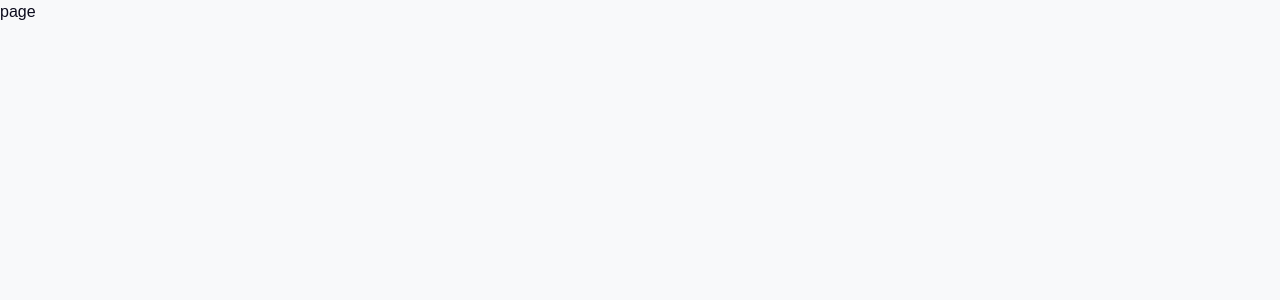
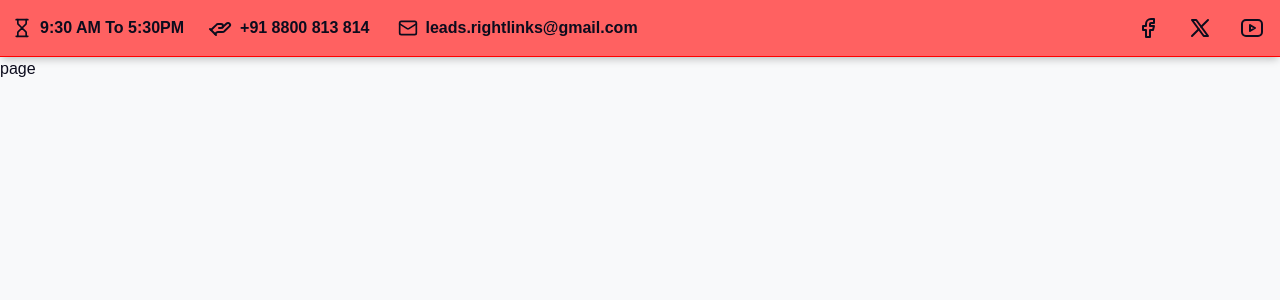
Before and after one commit to ishan-pentasoft/immigration, a Next.js app: page / in a window 1280 px wide. Shown: the top 300 px of the page. Built offline with nearby package versions, Linux system fonts and the light colour scheme.

Commit message:
Feat: Created the topbar.

```diff
--- a/app/(root)/layout.tsx
+++ b/app/(root)/layout.tsx
@@ -1,3 +1,4 @@
+import Topbar from '@/components/Topbar';
 import React from 'react';
 
 export default function RootLayout({
@@ -7,6 +8,7 @@ export default function RootLayout({
 }>) {
   return (
             <div className="w-full min-h-screen select-none">
+                <Topbar/>
               <main className="flex-1">{children}</main>
             </div>
           );
--- a/app/globals.css
+++ b/app/globals.css
@@ -4,49 +4,54 @@
 @custom-variant dark (&:is(.dark *));
 
 :root {
-  --background: oklch(0.9816 0.0017 247.8390);
+  --background: oklch(0.9816 0.0017 247.839);
   --foreground: oklch(0.1649 0.0352 281.8285);
-  --card: oklch(1.0000 0 0);
+  --card: oklch(1 0 0);
   --card-foreground: oklch(0.1649 0.0352 281.8285);
-  --popover: oklch(1.0000 0 0);
+  --popover: oklch(1 0 0);
   --popover-foreground: oklch(0.1649 0.0352 281.8285);
-  --primary: oklch(0.6280 0.2577 29.2339);
-  --primary-foreground: oklch(1.0000 0 0);
-  --secondary: oklch(0.9595 0.0200 286.0164);
+  --primary: oklch(0.628 0.2577 29.2339);
+  --primary-foreground: oklch(1 0 0);
+  --secondary: oklch(0.9595 0.02 286.0164);
   --secondary-foreground: oklch(0.1649 0.0352 281.8285);
-  --muted: oklch(0.9595 0.0200 286.0164);
-  --muted-foreground: oklch(0.1649 0.0352 281.8285);
-  --accent: oklch(0.6976 0.1930 23.5425);
+  --muted: oklch(0.9595 0.02 286.0164);
+  --muted-foreground: oklch(0.6245 0.05 278.1046);
+  --accent: oklch(0.6976 0.193 23.5425);
   --accent-foreground: oklch(0.1649 0.0352 281.8285);
-  --destructive: oklch(0.6535 0.2348 34.0370);
-  --destructive-foreground: oklch(1.0000 0 0);
+  --destructive: oklch(0.6535 0.2348 34.037);
+  --destructive-foreground: oklch(1 0 0);
   --border: oklch(0.9205 0.0086 225.0878);
   --input: oklch(0.9205 0.0086 225.0878);
-  --ring: oklch(0.6280 0.2577 29.2339);
+  --ring: oklch(0.628 0.2577 29.2339);
   --chart-1: oklch(0.6726 0.2904 341.4084);
   --chart-2: oklch(0.5488 0.2944 299.0954);
   --chart-3: oklch(0.8442 0.1457 209.2851);
-  --chart-4: oklch(0.8903 0.1739 171.2690);
-  --chart-5: oklch(0.9168 0.1915 101.4070);
-  --sidebar: oklch(0.9595 0.0200 286.0164);
+  --chart-4: oklch(0.8903 0.1739 171.269);
+  --chart-5: oklch(0.9168 0.1915 101.407);
+  --sidebar: oklch(0.9595 0.02 286.0164);
   --sidebar-foreground: oklch(0.1649 0.0352 281.8285);
-  --sidebar-primary: oklch(0.6280 0.2577 29.2339);
-  --sidebar-primary-foreground: oklch(1.0000 0 0);
+  --sidebar-primary: oklch(0.628 0.2577 29.2339);
+  --sidebar-primary-foreground: oklch(1 0 0);
   --sidebar-accent: oklch(0.7267 0.1689 22.1774);
   --sidebar-accent-foreground: oklch(0.1649 0.0352 281.8285);
   --sidebar-border: oklch(0.9205 0.0086 225.0878);
-  --sidebar-ring: oklch(0.6280 0.2577 29.2339);
+  --sidebar-ring: oklch(0.628 0.2577 29.2339);
   --font-sans: Outfit, sans-serif;
   --font-serif: ui-serif, Georgia, Cambria, "Times New Roman", Times, serif;
   --font-mono: Fira Code, monospace;
   --radius: 0.5rem;
   --shadow-2xs: 0px 4px 8px -2px hsl(0 0% 0% / 0.05);
   --shadow-xs: 0px 4px 8px -2px hsl(0 0% 0% / 0.05);
-  --shadow-sm: 0px 4px 8px -2px hsl(0 0% 0% / 0.10), 0px 1px 2px -3px hsl(0 0% 0% / 0.10);
-  --shadow: 0px 4px 8px -2px hsl(0 0% 0% / 0.10), 0px 1px 2px -3px hsl(0 0% 0% / 0.10);
-  --shadow-md: 0px 4px 8px -2px hsl(0 0% 0% / 0.10), 0px 2px 4px -3px hsl(0 0% 0% / 0.10);
-  --shadow-lg: 0px 4px 8px -2px hsl(0 0% 0% / 0.10), 0px 4px 6px -3px hsl(0 0% 0% / 0.10);
-  --shadow-xl: 0px 4px 8px -2px hsl(0 0% 0% / 0.10), 0px 8px 10px -3px hsl(0 0% 0% / 0.10);
+  --shadow-sm: 0px 4px 8px -2px hsl(0 0% 0% / 0.1),
+    0px 1px 2px -3px hsl(0 0% 0% / 0.1);
+  --shadow: 0px 4px 8px -2px hsl(0 0% 0% / 0.1),
+    0px 1px 2px -3px hsl(0 0% 0% / 0.1);
+  --shadow-md: 0px 4px 8px -2px hsl(0 0% 0% / 0.1),
+    0px 2px 4px -3px hsl(0 0% 0% / 0.1);
+  --shadow-lg: 0px 4px 8px -2px hsl(0 0% 0% / 0.1),
+    0px 4px 6px -3px hsl(0 0% 0% / 0.1);
+  --shadow-xl: 0px 4px 8px -2px hsl(0 0% 0% / 0.1),
+    0px 8px 10px -3px hsl(0 0% 0% / 0.1);
   --shadow-2xl: 0px 4px 8px -2px hsl(0 0% 0% / 0.25);
   --tracking-normal: 0em;
   --spacing: 0.25rem;
@@ -60,30 +65,30 @@
   --popover: oklch(0.2542 0.0611 281.1423);
   --popover-foreground: oklch(0.9513 0.0074 260.7315);
   --primary: oklch(0.6726 0.2904 341.4084);
-  --primary-foreground: oklch(1.0000 0 0);
+  --primary-foreground: oklch(1 0 0);
   --secondary: oklch(0.2542 0.0611 281.1423);
   --secondary-foreground: oklch(0.9513 0.0074 260.7315);
   --muted: oklch(0.2542 0.0611 281.1423);
-  --muted-foreground: oklch(0.6245 0.0500 278.1046);
-  --accent: oklch(0.8903 0.1739 171.2690);
+  --muted-foreground: oklch(0.6245 0.05 278.1046);
+  --accent: oklch(0.8903 0.1739 171.269);
   --accent-foreground: oklch(0.1649 0.0352 281.8285);
-  --destructive: oklch(0.6535 0.2348 34.0370);
-  --destructive-foreground: oklch(1.0000 0 0);
-  --border: oklch(0.3279 0.0832 280.7890);
-  --input: oklch(0.3279 0.0832 280.7890);
+  --destructive: oklch(0.6535 0.2348 34.037);
+  --destructive-foreground: oklch(1 0 0);
+  --border: oklch(0.3279 0.0832 280.789);
+  --input: oklch(0.3279 0.0832 280.789);
   --ring: oklch(0.6726 0.2904 341.4084);
   --chart-1: oklch(0.6726 0.2904 341.4084);
   --chart-2: oklch(0.5488 0.2944 299.0954);
   --chart-3: oklch(0.8442 0.1457 209.2851);
-  --chart-4: oklch(0.8903 0.1739 171.2690);
-  --chart-5: oklch(0.9168 0.1915 101.4070);
+  --chart-4: oklch(0.8903 0.1739 171.269);
+  --chart-5: oklch(0.9168 0.1915 101.407);
   --sidebar: oklch(0.1649 0.0352 281.8285);
   --sidebar-foreground: oklch(0.9513 0.0074 260.7315);
   --sidebar-primary: oklch(0.6726 0.2904 341.4084);
-  --sidebar-primary-foreground: oklch(1.0000 0 0);
-  --sidebar-accent: oklch(0.8903 0.1739 171.2690);
+  --sidebar-primary-foreground: oklch(1 0 0);
+  --sidebar-accent: oklch(0.8903 0.1739 171.269);
   --sidebar-accent-foreground: oklch(0.1649 0.0352 281.8285);
-  --sidebar-border: oklch(0.3279 0.0832 280.7890);
+  --sidebar-border: oklch(0.3279 0.0832 280.789);
   --sidebar-ring: oklch(0.6726 0.2904 341.4084);
   --font-sans: Outfit, sans-serif;
   --font-serif: ui-serif, Georgia, Cambria, "Times New Roman", Times, serif;
@@ -91,11 +96,16 @@
   --radius: 0.5rem;
   --shadow-2xs: 0px 4px 8px -2px hsl(0 0% 0% / 0.05);
   --shadow-xs: 0px 4px 8px -2px hsl(0 0% 0% / 0.05);
-  --shadow-sm: 0px 4px 8px -2px hsl(0 0% 0% / 0.10), 0px 1px 2px -3px hsl(0 0% 0% / 0.10);
-  --shadow: 0px 4px 8px -2px hsl(0 0% 0% / 0.10), 0px 1px 2px -3px hsl(0 0% 0% / 0.10);
-  --shadow-md: 0px 4px 8px -2px hsl(0 0% 0% / 0.10), 0px 2px 4px -3px hsl(0 0% 0% / 0.10);
-  --shadow-lg: 0px 4px 8px -2px hsl(0 0% 0% / 0.10), 0px 4px 6px -3px hsl(0 0% 0% / 0.10);
-  --shadow-xl: 0px 4px 8px -2px hsl(0 0% 0% / 0.10), 0px 8px 10px -3px hsl(0 0% 0% / 0.10);
+  --shadow-sm: 0px 4px 8px -2px hsl(0 0% 0% / 0.1),
+    0px 1px 2px -3px hsl(0 0% 0% / 0.1);
+  --shadow: 0px 4px 8px -2px hsl(0 0% 0% / 0.1),
+    0px 1px 2px -3px hsl(0 0% 0% / 0.1);
+  --shadow-md: 0px 4px 8px -2px hsl(0 0% 0% / 0.1),
+    0px 2px 4px -3px hsl(0 0% 0% / 0.1);
+  --shadow-lg: 0px 4px 8px -2px hsl(0 0% 0% / 0.1),
+    0px 4px 6px -3px hsl(0 0% 0% / 0.1);
+  --shadow-xl: 0px 4px 8px -2px hsl(0 0% 0% / 0.1),
+    0px 8px 10px -3px hsl(0 0% 0% / 0.1);
   --shadow-2xl: 0px 4px 8px -2px hsl(0 0% 0% / 0.25);
 }
 
--- /dev/null
+++ b/components/Topbar.tsx
@@ -0,0 +1,77 @@
+import { socialLinks } from "@/constants";
+import { HandHelping, Hourglass, Mail } from "lucide-react";
+import Link from "next/link";
+import React from "react";
+import { StickyBanner } from "./ui/sticky-banner";
+
+const Topbar = () => {
+  return (
+    <StickyBanner className="w-full md:block hidden font-bold text-accent-foreground bg-accent p-3 border-b border-primary shadow-2xl">
+      <nav
+        className="max-w-7xl w-full mx-auto flex items-center justify-between"
+        role="navigation"
+        aria-label="Topbar navigation with contact info and social links"
+      >
+        {/* Contact Info */}
+        <ul
+          className="flex items-center justify-center gap-5"
+          aria-label="Business hours and contact information"
+        >
+          <li className="flex gap-2 items-center justify-center">
+            <Hourglass
+              className="h-5 w-5 text-accent-foreground"
+              aria-hidden="true"
+            />
+            <span>9:30 AM To 5:30PM</span>
+          </li>
+
+          <Link
+            href="tel:+918800813814"
+            className="flex gap-2 items-center justify-center hover:text-white transition-colors duration-300 rounded-md px-1 py-1 hover:bg-accent/20"
+          >
+            <HandHelping className="h-6 w-6" aria-hidden="true" />
+            <span>+91 8800 813 814</span>
+          </Link>
+
+          <Link
+            href="mailto:leads.rightlinks@gmail.com"
+            className="flex gap-2 items-center justify-center hover:text-white transition-colors duration-300 rounded-md px-1 py-1 hover:bg-accent/20"
+          >
+            <Mail className="h-5 w-5" aria-hidden="true" />
+            <span>leads.rightlinks@gmail.com</span>
+          </Link>
+        </ul>
+
+        {/* Social Links */}
+        <div
+          className="flex items-center justify-center gap-5"
+          aria-label="Social media links"
+        >
+          {socialLinks.map((item) => {
+            const Icon = item.icon;
+            return (
+              <Link
+                key={item.link}
+                href={item.link}
+                target="_blank"
+                rel="noopener noreferrer"
+                aria-label={`Visit our ${item.link} profile`}
+                title={item.link}
+                className="rounded-md p-1 hover:bg-accent/20 transition-colors duration-300"
+              >
+                <Icon
+                  size={24}
+                  stroke={2}
+                  className="text-accent-foreground hover:text-white transition-colors duration-300"
+                  aria-hidden="true"
+                />
+              </Link>
+            );
+          })}
+        </div>
+      </nav>
+    </StickyBanner>
+  );
+};
+
+export default Topbar;
--- /dev/null
+++ b/components/ui/sticky-banner.tsx
@@ -0,0 +1,60 @@
+"use client";
+import React, { useState } from "react";
+import { motion, useMotionValueEvent, useScroll } from "motion/react";
+import { cn } from "@/lib/utils";
+
+export const StickyBanner = ({
+  className,
+  children,
+  hideOnScroll = false,
+}: {
+  className?: string;
+  children: React.ReactNode;
+  hideOnScroll?: boolean;
+}) => {
+  const [open, setOpen] = useState(true);
+  const { scrollY } = useScroll();
+
+  useMotionValueEvent(scrollY, "change", (latest) => {
+    console.log(latest);
+    if (hideOnScroll && latest > 40) {
+      setOpen(false);
+    } else {
+      setOpen(true);
+    }
+  });
+
+  return (
+    <motion.div
+      className={cn(
+        "sticky inset-x-0 top-0 z-40 flex min-h-14 w-full items-center justify-center bg-transparent px-4 py-1",
+        className
+      )}
+      initial={{
+        y: -100,
+        opacity: 0,
+      }}
+      animate={{
+        y: open ? 0 : -100,
+        opacity: open ? 1 : 0,
+      }}
+      transition={{
+        duration: 0.5,
+        ease: "easeInOut",
+      }}
+    >
+      {children}
+
+      <motion.button
+        initial={{
+          scale: 0,
+        }}
+        animate={{
+          scale: 1,
+        }}
+        className="absolute top-1/2 right-2 -translate-y-1/2 cursor-pointer"
+        onClick={() => setOpen(!open)}
+      ></motion.button>
+    </motion.div>
+  );
+};
--- /dev/null
+++ b/constants/index.ts
@@ -0,0 +1,26 @@
+import {
+  IconBrandFacebook,
+  IconBrandX,
+  IconBrandYoutube,
+  type IconProps,
+} from "@tabler/icons-react";
+
+export interface SocialLink {
+  icon: React.ComponentType<IconProps>;
+  link: string;
+}
+
+export const socialLinks: SocialLink[] = [
+  {
+    icon: IconBrandFacebook,
+    link: "https://www.facebook.com/Rightlinksimmigration",
+  },
+  {
+    icon: IconBrandX,
+    link: "https://x.com/rightlinks",
+  },
+  {
+    icon: IconBrandYoutube,
+    link: "https://www.youtube.com/c/RightlinksImmigration",
+  },
+];
--- a/package.json
+++ b/package.json
@@ -9,9 +9,11 @@
     "lint": "eslint"
   },
   "dependencies": {
+    "@tabler/icons-react": "^3.35.0",
     "class-variance-authority": "^0.7.1",
     "clsx": "^2.1.1",
     "lucide-react": "^0.544.0",
+    "motion": "^12.23.18",
     "next": "15.5.3",
     "react": "19.1.0",
     "react-dom": "19.1.0",
```
Also changed, not shown: 1 other file (tests, documents, lock files or other folders).
